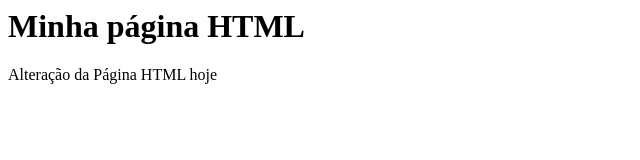
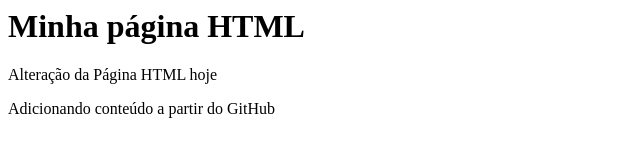
Before and after one commit to juliadutra/gama-no-github, a plain HTML site: page index.html in a window 1280 px wide. Shown: the whole page, without its empty margins (0-640 px from the left). Drawn offline with Linux system fonts and the light colour scheme.

Commit message:
Adicionando conte

```diff
--- a/index.html
+++ b/index.html
@@ -2,5 +2,6 @@
 	<body>
 		<h1>Minha página HTML</h1>
 			<p>Alteração da Página HTML hoje</p>
+			<p>Adicionando conteúdo a partir do GitHub</>
 	</body>
 </html>
```
